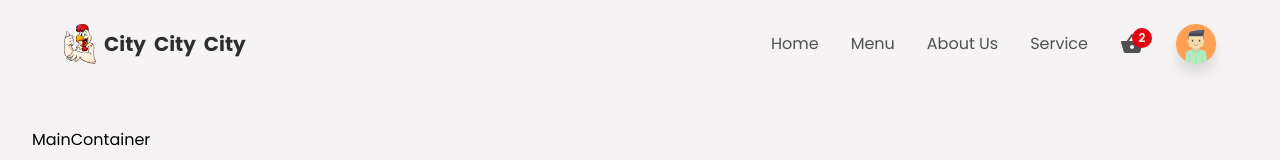
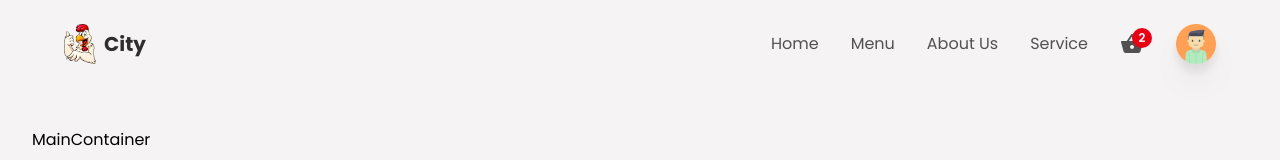
Before and after one commit to cseishrakul/react-food-delivery, a React (Create React App) app: page / in a window 1280 px wide. Shown: the top 160 px of the page. Built offline with nearby package versions, Linux system fonts and the light colour scheme.

Commit message:
header changed

```diff
--- a/src/components/Header.jsx
+++ b/src/components/Header.jsx
@@ -29,8 +29,6 @@ const Header = () => {
       <div className="hidden md:flex w-full h-full items-center justify-between">
         <Link to="/" className="flex items-center gap-2">
           <img src={Logo} className="w-8 object-cover" alt="Logo" />
-          <p className="text-headingColor text-xl font-bold">City</p>
-          <p className="text-headingColor text-xl font-bold">City</p>
           <p className="text-headingColor text-xl font-bold">City</p>
         </Link>
         <div className="flex items-center gap-8">
```
